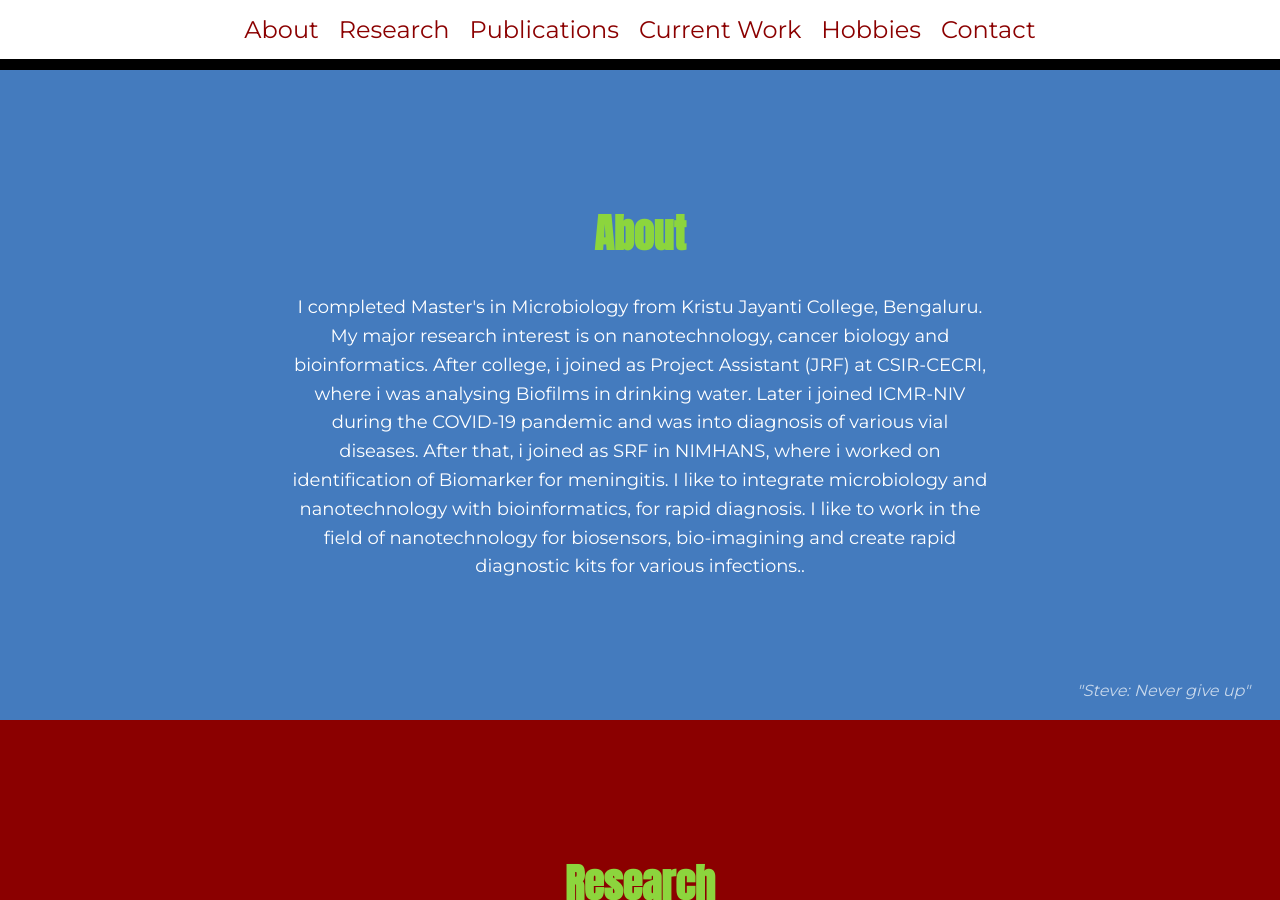
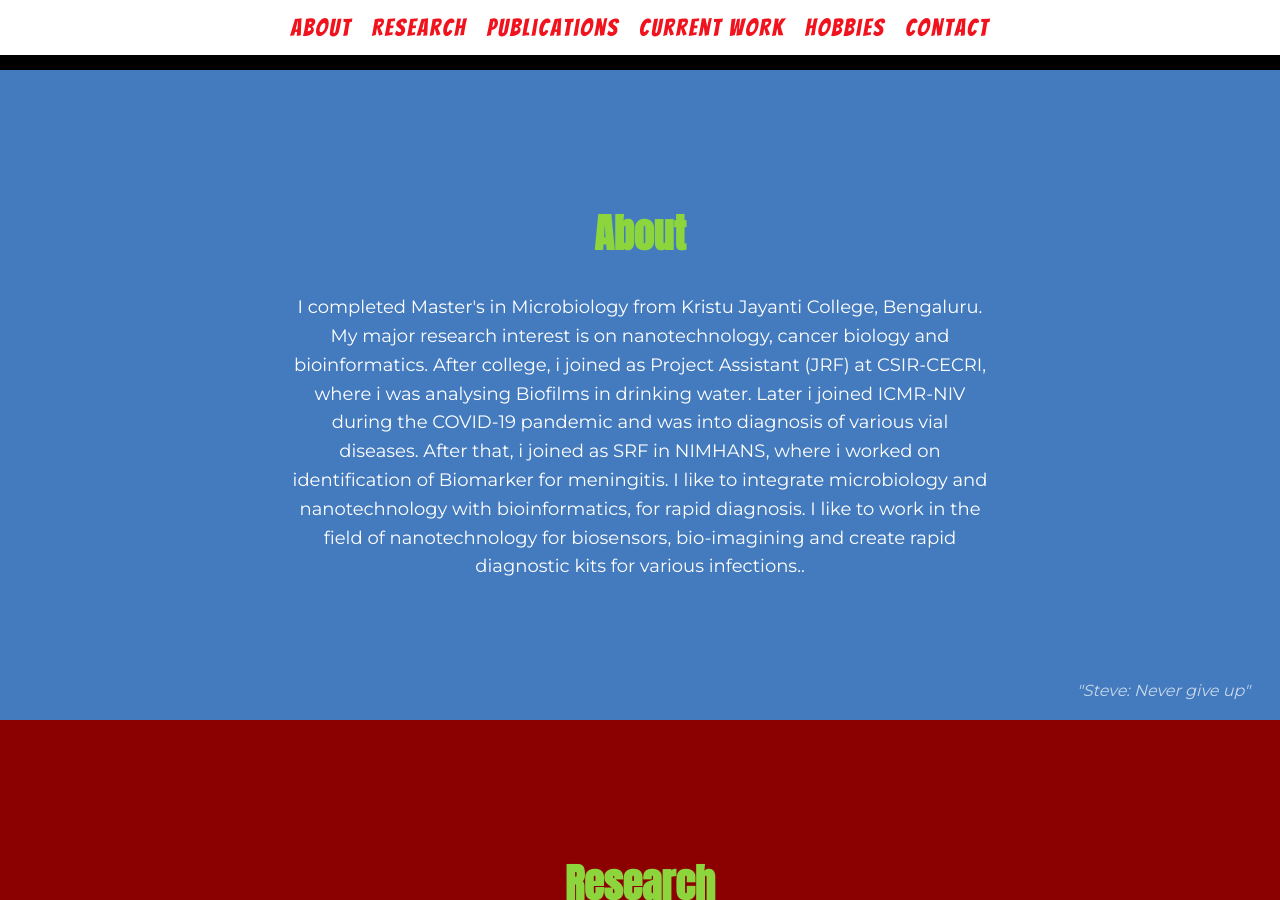
Before and after one commit to nanosrini/nanosrini.github.io, a Jekyll site: the page home/index.html, which Jekyll copies as it is, in a window 1280 px wide and 900 px high. Built offline with Jekyll 4.4.1, drawn with Linux system fonts in a browser that asks for light colours.

Commit message:
Update index.html

```diff
--- a/home/index.html
+++ b/home/index.html
@@ -5,6 +5,7 @@
   <title>Srini's Nanoverse</title>
   <meta name="viewport" content="width=device-width, initial-scale=1.0" />
   <link href="https://fonts.googleapis.com/css2?family=Anton&family=Montserrat&display=swap" rel="stylesheet">
+  <link href="https://fonts.googleapis.com/css2?family=Bangers&family=Anton&display=swap" rel="stylesheet">
   <meta name="description" content="Srini's Nanoverse - Research, Publications, and Projects in DNA nanotechnology, microbiome, and biotechnology.">
   <meta name="keywords" content="Srini, Nanoverse, Research, Nanotechnology, microbiology, biotechnology, publications">
   <meta name="author" content="Srini">
@@ -32,10 +33,12 @@
 }
 
 .navbar a {
-  color: #8B0000;
+  color: #F0131E;
   text-decoration: none;
   font-size: 24px;
   transition: color 0.3s;
+  font-family: 'Bangers', cursive; /* Marvel-style font only for navbar */
+  letter-spacing: 2px; /* adds comic book spacing */
 }
 
 .navbar a:hover {
```
